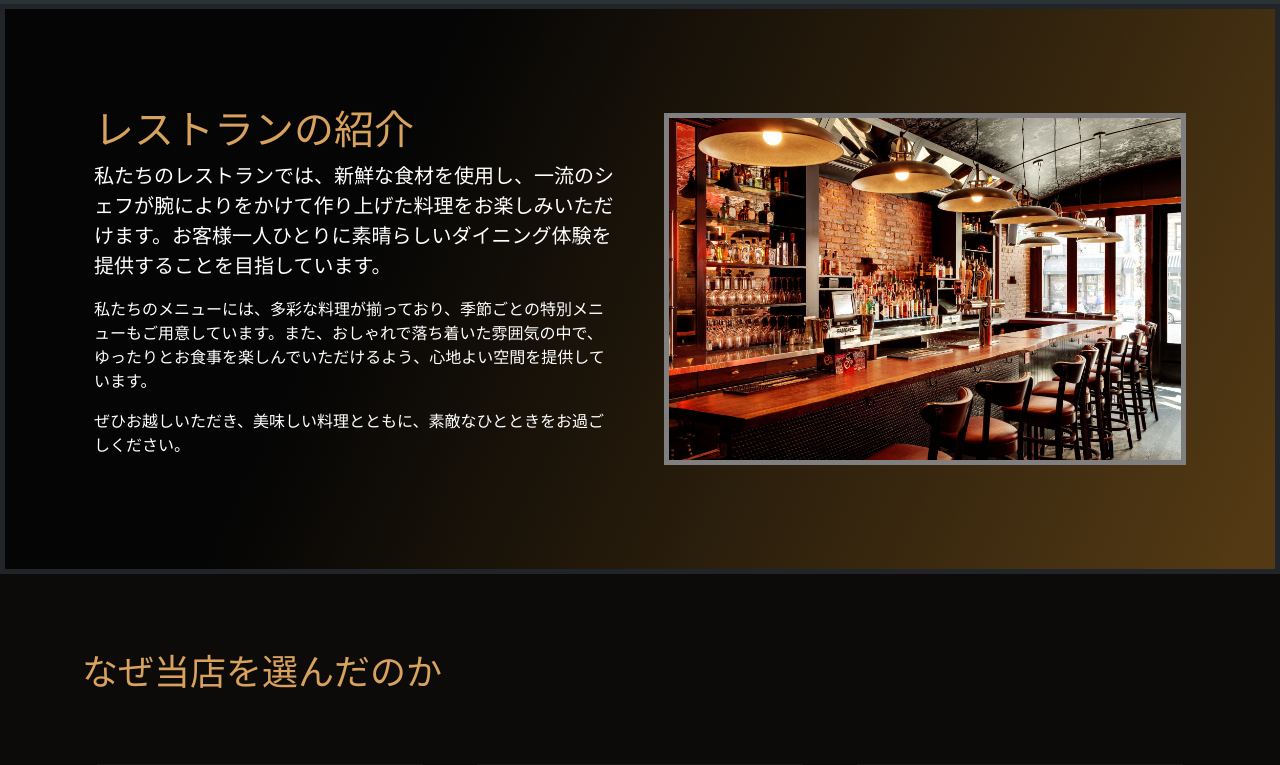
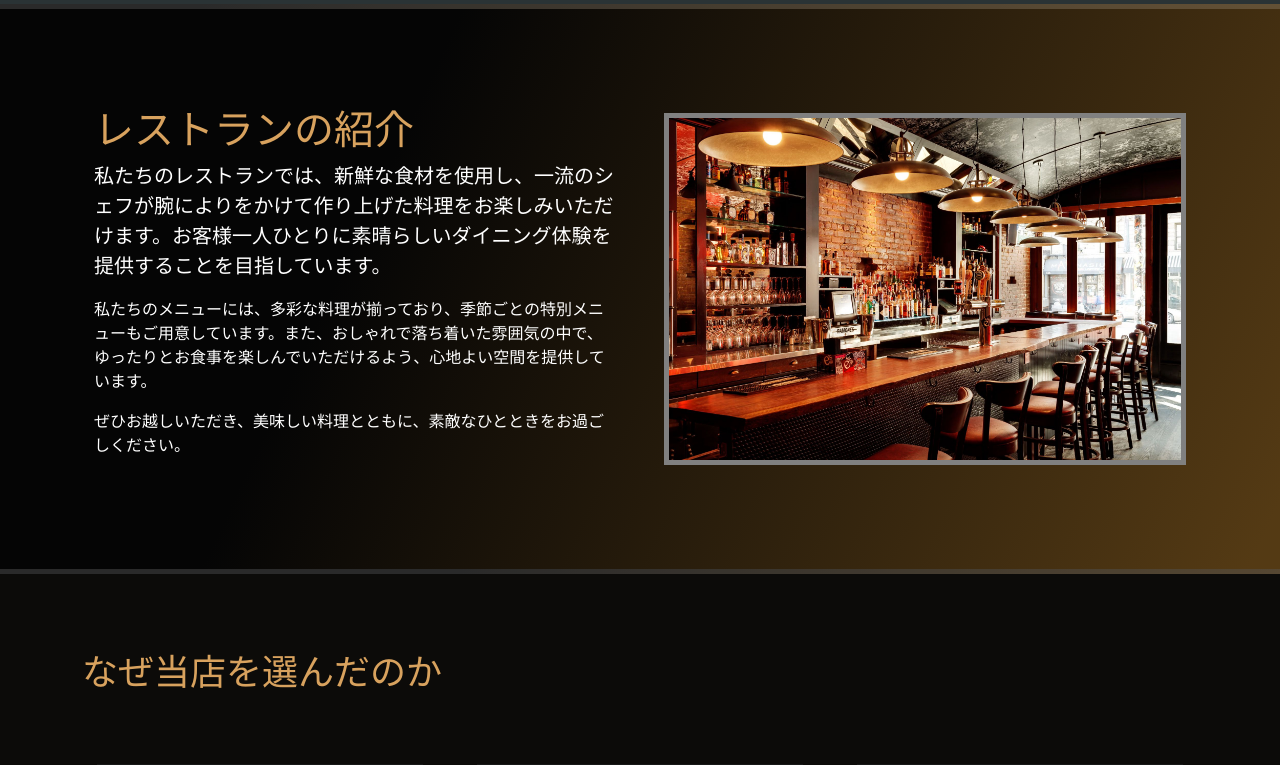
Before and after one commit to bardack134/restaurant-menu, a PHP site: page /templates/index.php in a window 1280 px wide. Shown: the part 944-1709 px from the top of the page. Run offline with PHP 8.4, Linux system fonts and the light colour scheme; data that the repository does not hold is empty.

Commit message:
border color about us

```diff
--- a/templates/index.php
+++ b/templates/index.php
@@ -107,11 +107,12 @@
             </div>
         </section>
 
-        <section id="about" class="backgroundImage2 mt-1 border border-5 border-dark">
+        <section id="about" class="backgroundImage2 mt-1">
             <div class="container col-xxl-8 px-4 py-5 text-white">
                 <div class="row flex-lg-row-reverse align-items-center g-5 py-5">
                     <div class="col-10 col-sm-8 col-lg-6">
-                  <img src="imgs/img1.jpg" class="d-block mx-lg-auto img-fluid" alt="レストランのテーマ" height="420" loading="lazy">
+                        <img src="imgs/img1.jpg" class="d-block mx-lg-auto img-fluid" alt="レストランのテーマ" height="420"
+                            loading="lazy">
                     </div>
                     <div class="col-lg-6">
                         <h1 class="gold-text">レストランの紹介</h1>
--- a/templates/styles.css
+++ b/templates/styles.css
@@ -98,6 +98,8 @@ section h2 span {
 #about {
 
     background: linear-gradient(115deg, #050505 30%, #543A14 98%);
+    border-top: 5px solid rgb(128, 128, 128, 0.3);
+    border-bottom: 5px solid rgb(128, 128, 128, 0.3);
 }
 
 section img {
```
Lines whose indentation alone changed are shown as unchanged.
